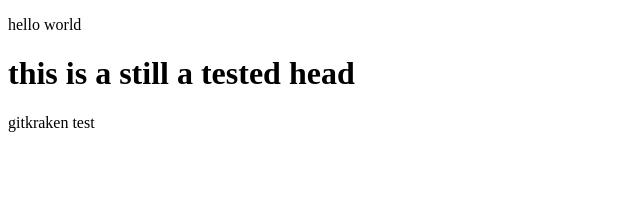
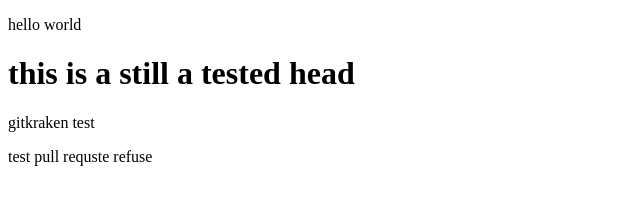
Before and after one commit to YilingCAI/Frontend_project, a plain HTML site: page index.html in a window 1280 px wide. Shown: the whole page, without its empty margins (0-640 px from the left). Drawn offline with Linux system fonts and the light colour scheme.

Commit message:
test pull requeste refuse

```diff
--- a/index.html
+++ b/index.html
@@ -10,5 +10,6 @@
         <p>hello world</p>
         <h1>this is a still a tested head</h1>
         <p>gitkraken test</p>
+        <p>test pull requste refuse</p>
     </body>
 </html>
```
